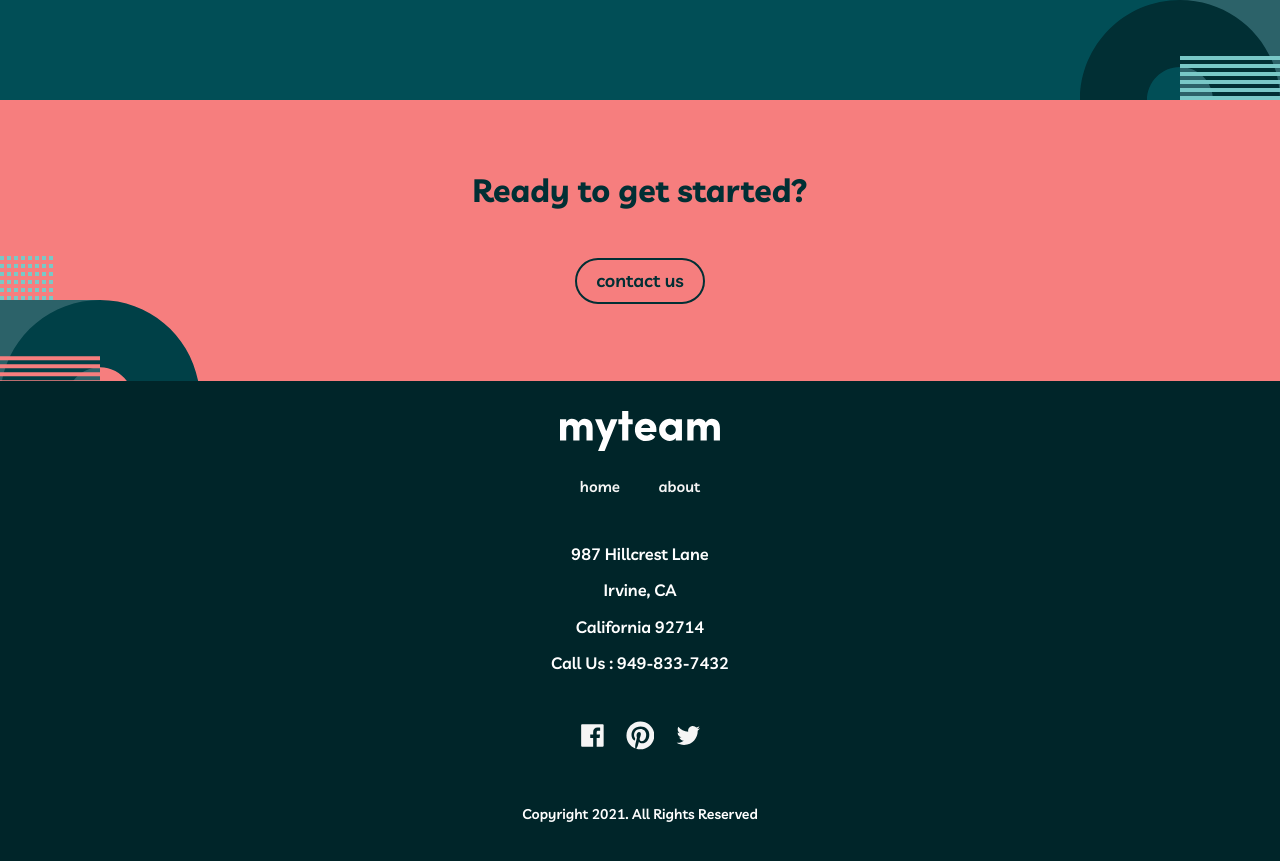
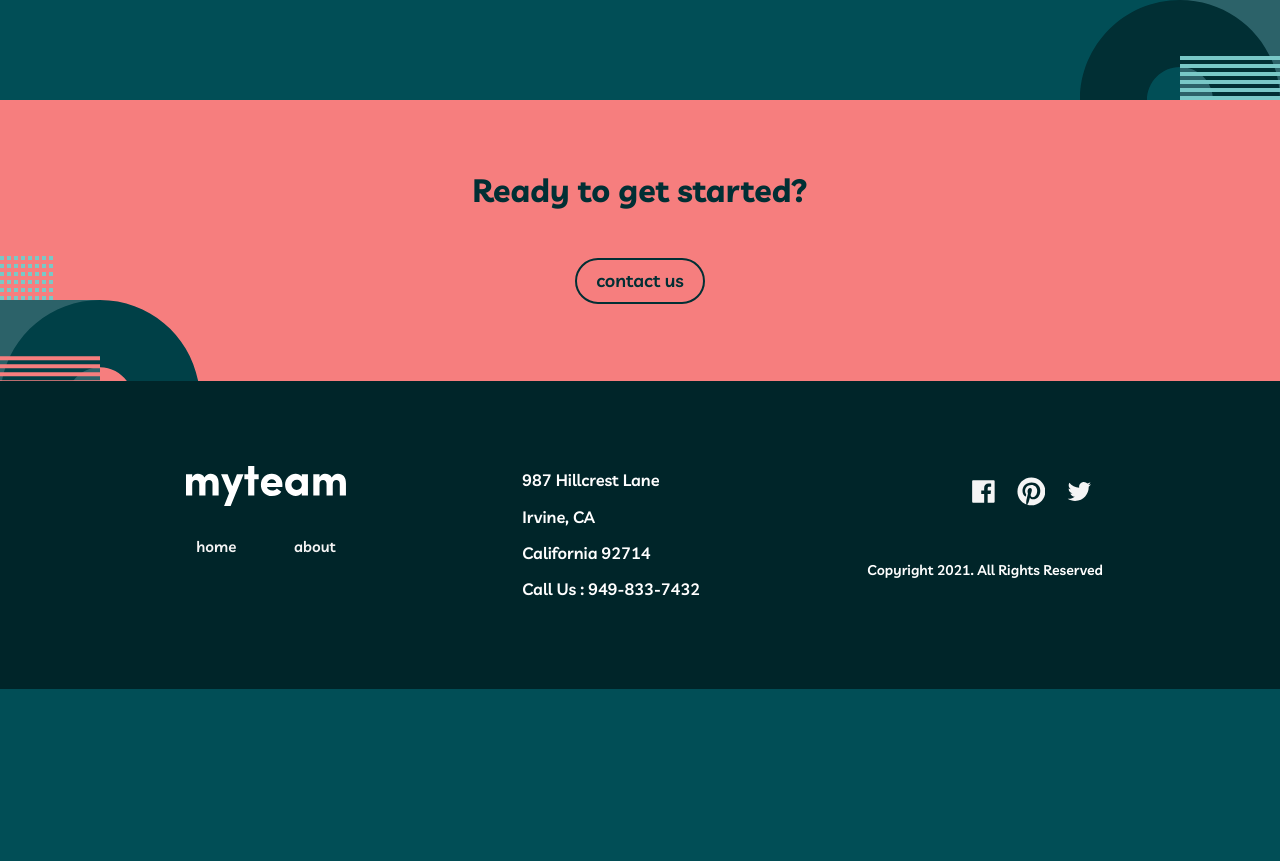
Before and after one commit to NzaQr/my-team, a React (Create React App) app: page / in a window 1280 px wide. Shown: the part 2348-3209 px from the top of the page. After the commit the page ends 3037 px from the top, so only its background shows below. Built offline with nearby package versions, Linux system fonts and the light colour scheme.

Commit message:
Add and fix Footer responsive styles

```diff
--- a/src/components/Footer.css
+++ b/src/components/Footer.css
@@ -1,20 +1,23 @@
 .footer-container {
+  display: flex;
+  flex-direction: column;
   background-color: #002529;
-  background-image: url(../assets/logo.svg);
-  background-repeat: no-repeat;
-  background-position: center top 30px;
   text-align: center;
-  padding: 10rem 1rem 5rem 1rem;
+  padding: 5rem 1rem 5rem 1rem;
 }
 
 .footer-links-container {
   margin-bottom: 5rem;
 }
 
+.footer-logo {
+  margin-bottom: 3rem;
+}
+
 .footer-link {
   font-size: 15px;
   font-weight: 600;
-  margin: 2rem;
+  margin: 0 3rem 3rem 3rem;
 }
 
 .location-info,
@@ -38,5 +41,22 @@
 }
 
 .copyright {
-  margin: 0;
+  margin-top: 2rem;
 }
+
+@media (min-width: 1200px) {
+  .footer-container {
+    flex-direction: row;
+    justify-content: space-evenly;
+    align-items: center;
+  }
+  .location-info {
+    text-align: left;
+  }
+  .icons-container {
+    text-align: right;
+  }
+  .copyright {
+    margin-top: 5rem;
+  }
+}
--- a/src/components/Footer.js
+++ b/src/components/Footer.js
@@ -1,5 +1,6 @@
 import React from "react";
 import { Link } from "react-router-dom";
+import Logo from "../assets/logo.svg";
 import * as AiIcons from "react-icons/ai";
 import * as FaIcons from "react-icons/fa";
 import "./Footer.css";
@@ -8,6 +9,11 @@ export default function Footer() {
   return (
     <div className="footer-container">
       <div className="footer-links-container">
+        <div>
+          <Link to="/">
+            <img className="footer-logo" src={Logo} alt="myteam logo" />
+          </Link>
+        </div>
         <Link className="footer-link" to="/">
           home
         </Link>
@@ -32,8 +38,8 @@ export default function Footer() {
         <a className="social-icon" href="https://twitter.com">
           <AiIcons.AiOutlineTwitter />
         </a>
+        <h3 className="copyright"> Copyright 2021. All Rights Reserved </h3>
       </div>
-      <h3 className="copyright"> Copyright 2021. All Rights Reserved </h3>
     </div>
   );
 }
```
